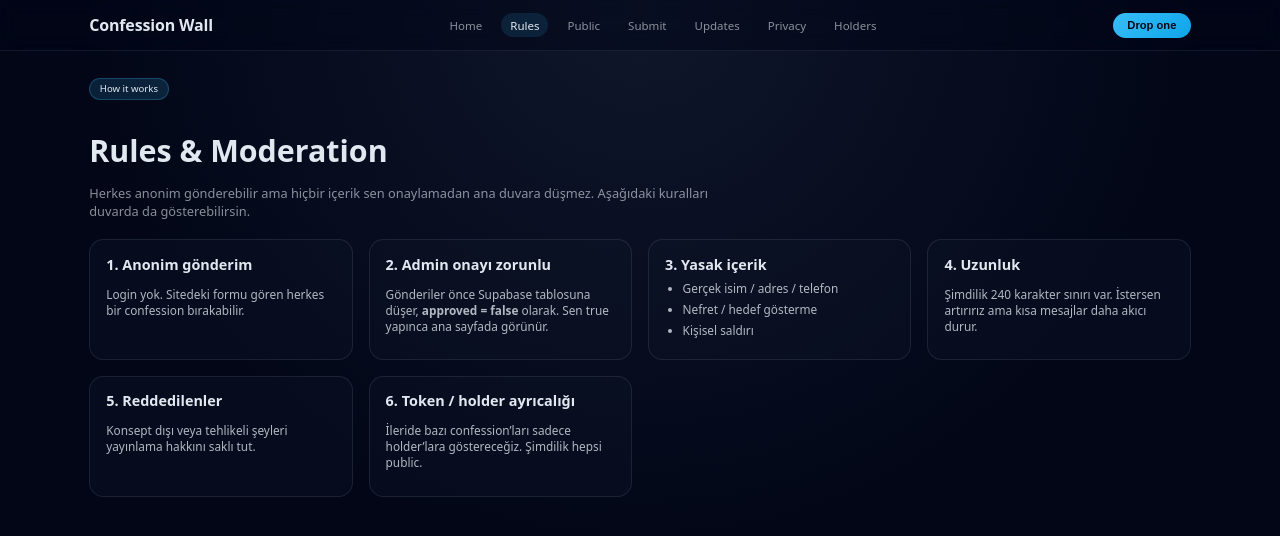
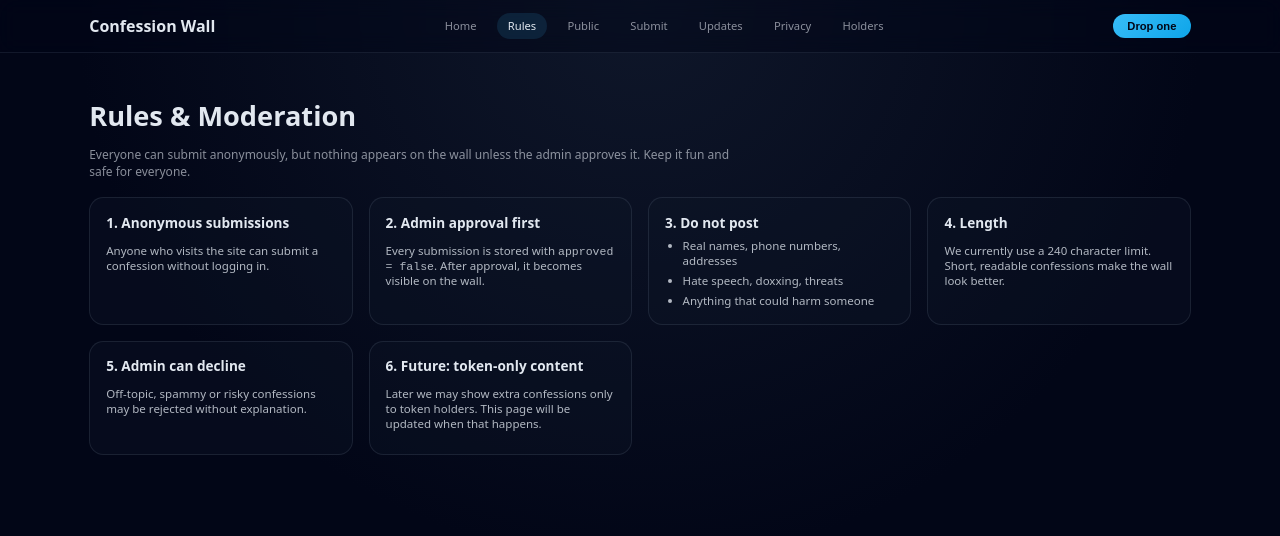
Before and after one commit to redevLl/confess, a plain HTML site: page rules.html in a window 1280 px wide. Drawn offline with nearby package versions, Linux system fonts and the light colour scheme.

Commit message:
Update rules.html

```diff
--- a/rules.html
+++ b/rules.html
@@ -7,13 +7,11 @@
     <style>
       :root {
         --bg: radial-gradient(circle at top, #0f172a 0%, #020617 55%, #020617 100%);
-        --surface: rgba(2, 6, 23, 0.55);
         --card: rgba(15, 23, 42, 0.35);
         --border: rgba(148, 163, 184, 0.14);
         --text: #e2e8f0;
         --muted: rgba(226, 232, 240, 0.6);
         --accent: #38bdf8;
-        --radius: 1rem;
       }
       * { box-sizing: border-box; }
       body {
@@ -44,29 +42,28 @@
         color: var(--text);
         text-decoration: none;
         font-weight: 700;
-        letter-spacing: -0.01em;
       }
       .links {
         display: flex;
-        gap: 0.65rem;
+        gap: 0.55rem;
         flex-wrap: wrap;
       }
       .links a {
         color: var(--muted);
         text-decoration: none;
-        font-size: 0.72rem;
-        padding: 0.3rem 0.55rem;
+        font-size: 0.7rem;
+        padding: 0.35rem 0.7rem;
         border-radius: 9999px;
       }
-      .links a.active,
-      .links a:hover {
+      .links a:hover,
+      .links a.active {
         background: rgba(56, 189, 248, 0.12);
         color: var(--text);
       }
       .cta-btn {
         background: linear-gradient(135deg, #38bdf8 0%, #0ea5e9 100%);
         border: none;
-        border-radius: 9999px;
+        border-radius: 999px;
         padding: 0.4rem 0.9rem;
         font-weight: 600;
         color: #020617;
@@ -76,59 +73,46 @@
       main {
         max-width: 1140px;
         margin: 0 auto;
-        padding: 1.5rem 1.2rem 2.5rem;
-      }
-      .title-block {
-        max-width: 620px;
-        margin-bottom: 1.2rem;
+        padding: 1.6rem 1.2rem 2.5rem;
       }
       h1 {
-        font-size: clamp(1.6rem, 3vw, 1.9rem);
-        margin-bottom: 0.4rem;
+        font-size: clamp(1.5rem, 3vw, 1.7rem);
+        margin-bottom: 0.3rem;
       }
-      .subtitle {
+      .sub {
         color: var(--muted);
-        font-size: 0.8rem;
+        font-size: 0.75rem;
+        margin-bottom: 1.1rem;
+        max-width: 650px;
       }
       .grid {
         display: grid;
-        grid-template-columns: repeat(auto-fit, minmax(230px, 1fr));
+        grid-template-columns: repeat(auto-fit, minmax(240px, 1fr));
         gap: 1rem;
-        margin-top: 1.1rem;
       }
       .card {
         background: var(--card);
         border: 1px solid var(--border);
         border-radius: 0.9rem;
-        padding: 0.9rem 1rem 0.85rem;
+        padding: 0.9rem 1rem 0.7rem;
       }
       .card h3 {
         margin-top: 0;
         margin-bottom: 0.4rem;
-        font-size: 0.9rem;
+        font-size: 0.85rem;
       }
       .card p, .card ul {
-        font-size: 0.74rem;
+        font-size: 0.72rem;
         color: rgba(226, 232, 240, 0.78);
-      }
-      .tag {
-        display: inline-flex;
-        gap: 0.35rem;
-        align-items: center;
-        background: rgba(56, 189, 248, 0.15);
-        border: 1px solid rgba(56, 189, 248, 0.25);
-        border-radius: 9999px;
-        padding: 0.2rem 0.6rem;
-        font-size: 0.6rem;
-        margin-bottom: 0.65rem;
       }
       ul { padding-left: 1.1rem; margin: 0; }
       li { margin-bottom: 0.3rem; }
       @media (max-width: 768px) {
         .nav { flex-wrap: wrap; }
-        .links { width: 100%; }
       }
     </style>
+    <!-- we include supabase client just to keep pages consistent -->
+    <script src="https://unpkg.com/@supabase/supabase-js@2"></script>
   </head>
   <body>
     <header>
@@ -146,45 +130,54 @@
         <button class="cta-btn" onclick="location.href='/submit.html'">Drop one</button>
       </div>
     </header>
+
     <main>
-      <div class="title-block">
-        <div class="tag">How it works</div>
-        <h1>Rules & Moderation</h1>
-        <p class="subtitle">
-          Herkes anonim gönderebilir ama hiçbir içerik sen onaylamadan ana duvara düşmez. Aşağıdaki kuralları duvarda da gösterebilirsin.
-        </p>
-      </div>
+      <h1>Rules & Moderation</h1>
+      <p class="sub">
+        Everyone can submit anonymously, but nothing appears on the wall unless the admin approves it. Keep it fun and safe for everyone.
+      </p>
 
       <div class="grid">
         <div class="card">
-          <h3>1. Anonim gönderim</h3>
-          <p>Login yok. Sitedeki formu gören herkes bir confession bırakabilir.</p>
+          <h3>1. Anonymous submissions</h3>
+          <p>Anyone who visits the site can submit a confession without logging in.</p>
         </div>
         <div class="card">
-          <h3>2. Admin onayı zorunlu</h3>
-          <p>Gönderiler önce Supabase tablosuna düşer, <strong>approved = false</strong> olarak. Sen true yapınca ana sayfada görünür.</p>
+          <h3>2. Admin approval first</h3>
+          <p>Every submission is stored with <code>approved = false</code>. After approval, it becomes visible on the wall.</p>
         </div>
         <div class="card">
-          <h3>3. Yasak içerik</h3>
+          <h3>3. Do not post</h3>
           <ul>
-            <li>Gerçek isim / adres / telefon</li>
-            <li>Nefret / hedef gösterme</li>
-            <li>Kişisel saldırı</li>
+            <li>Real names, phone numbers, addresses</li>
+            <li>Hate speech, doxxing, threats</li>
+            <li>Anything that could harm someone</li>
           </ul>
         </div>
         <div class="card">
-          <h3>4. Uzunluk</h3>
-          <p>Şimdilik 240 karakter sınırı var. İstersen artırırız ama kısa mesajlar daha akıcı durur.</p>
+          <h3>4. Length</h3>
+          <p>We currently use a 240 character limit. Short, readable confessions make the wall look better.</p>
         </div>
         <div class="card">
-          <h3>5. Reddedilenler</h3>
-          <p>Konsept dışı veya tehlikeli şeyleri yayınlama hakkını saklı tut.</p>
+          <h3>5. Admin can decline</h3>
+          <p>Off-topic, spammy or risky confessions may be rejected without explanation.</p>
         </div>
         <div class="card">
-          <h3>6. Token / holder ayrıcalığı</h3>
-          <p>İleride bazı confession’ları sadece holder’lara göstereceğiz. Şimdilik hepsi public.</p>
+          <h3>6. Future: token-only content</h3>
+          <p>Later we may show extra confessions only to token holders. This page will be updated when that happens.</p>
         </div>
       </div>
     </main>
+
+    <script>
+      // same pattern as other pages:
+      const SUPABASE_URL = "https://ijlmspfmmxnktsggoitd.supabase.co";
+      const SUPABASE_ANON_KEY = "eyJhbGciOiJIUzI1NiIsInR5cCI6IkpXVCJ9.eyJpc3MiOiJzdXBhYmFzZSIsInJlZiI6ImlqbG1zcGZtbXhua3RzZ2dvaXRkIiwicm9sZSI6ImFub24iLCJpYXQiOjE3NjI4MzE1ODQsImV4cCI6MjA3ODQwNzU4NH0.s_lj8SNu64M0W4rM-sWTOJdN9DhxQ6XnqCawdY-c4dY";
+
+      // we don't fetch anything here yet, but if later we want "rules from DB" or "latest update"
+      // we can call supabase with these constants
+      const { createClient } = window.supabase;
+      const supabase = createClient(SUPABASE_URL, SUPABASE_ANON_KEY);
+    </script>
   </body>
 </html>
```
